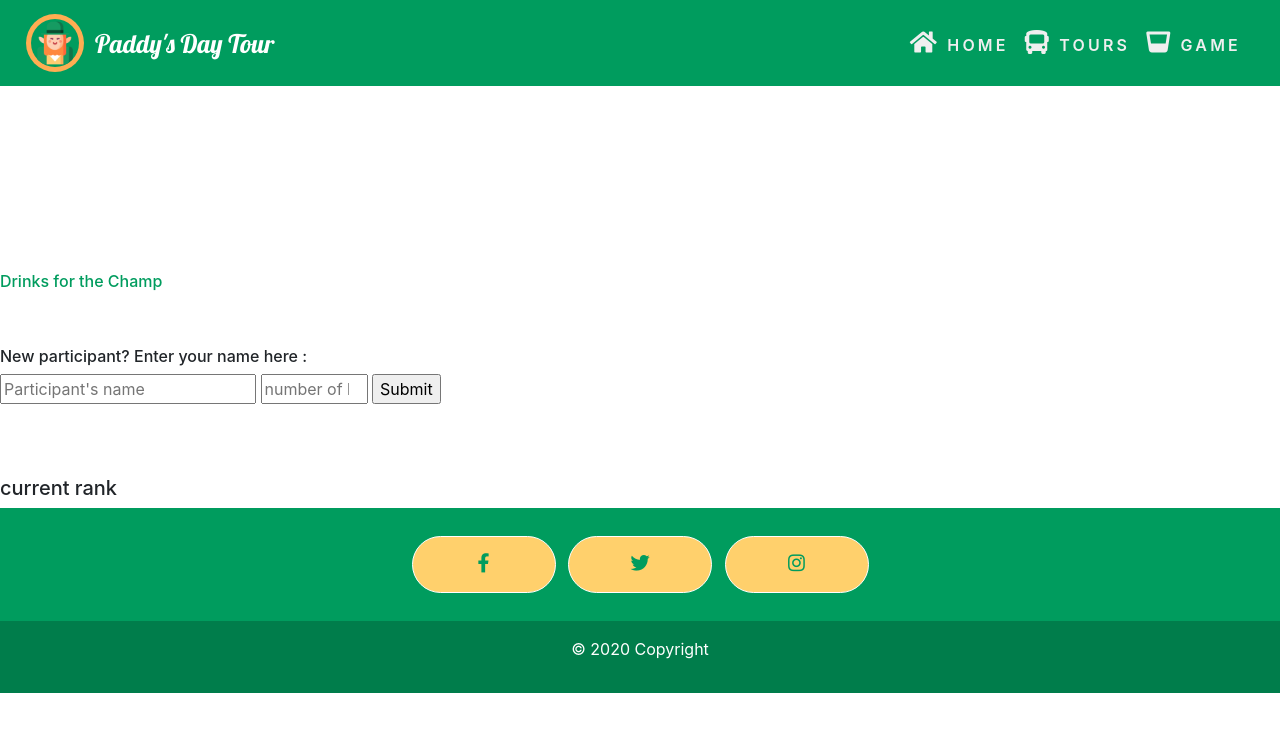
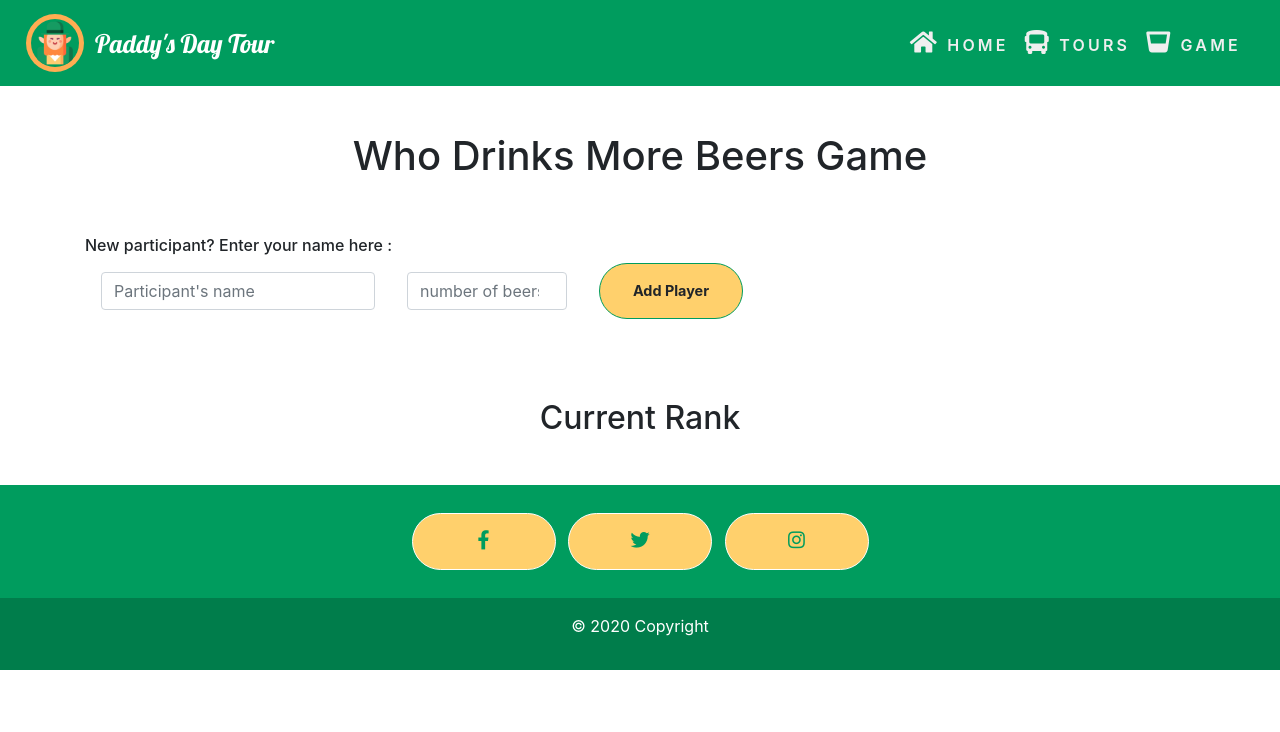
Before and after one commit to cartman1978/St-patrick-s-day-tour, a Flask app: page /game in a window 1280 px wide. Shown: the top 732 px of the page. Run offline with Flask 2, Linux system fonts and the light colour scheme; data that the repository does not hold is empty; some libraries are stand-ins or nearby versions.

Commit message:
CSS for game.html start

```diff
--- a/templates/game.html
+++ b/templates/game.html
@@ -1,55 +1,84 @@
 {% extends "base.html" %}
 {% block content %}
-<div style="margin-top: 200px;">
+<div class="container" style="margin-top: 60px;">
+
+    <br>
+    <br>
+    <br>
+    <h1 class="text-center">Who Drinks More Beers Game</h1>
+    <br>
+    <br>
+    <!-- enter participant name -->
+    <section>
+        <h6>New participant? Enter your name here :</h6>
+        <form class="form-inline" method="POST" action="{{ url_for('add_player') }}">
+            <div class="form-group mx-sm-3 mb-2">
+
+                <input class="form-control" type="text" name="input_new_player" id="input_new_player"
+                    placeholder="Participant's name">
+            </div>
+
+            <div class="form-group mx-sm-3 mb-2">
+                <input class="form-control" type="number" name="input_n_drinks" id="input_n_drinks"
+                    placeholder="number of beers" min="0" max="1000" style="width: 160px;">
+            </div>
+            <div class="form-group mx-sm-3 mb-2">
+
+                <input class="btn" type="submit" value="Add Player">
+            </div>
+        </form>
+    </section>
+
     <!-- flash messages -->
     <section>
         {% with messages = get_flashed_messages() %}
         <!-- in case there is more than one message, iterate -->
         {% if messages %}
         {% for message in messages %}
-        <div class="row flashes">
-            <h4 class="light-blue lighten-4 center-align">{{ message }}</h4>
+        <div class="mt-5">
+            <h6 class="alert alert-success" role="alert">{{ message }}</h6>
         </div>
         {% endfor%}
         {% endif %}
         {% endwith %}
     </section>
-    <br>
-    <br>
-    <br>
-    <h3>Drinks for the Champ</h3>
-    <br>
-    <br>
-    <!-- enter participant name -->
-    <section>
-        <form method="POST" action="{{ url_for('add_player') }}">
-            <h6>New participant? Enter your name here :</h6>
-            <input type="text" name="input_new_player" id="input_new_player" placeholder="Participant's name">
-            <input type="number" name="input_n_drinks" id="input_n_drinks" placeholder="number of beers" min="0"
-                max="1000">
-            <input type="submit" value="Submit">
-        </form>
-    </section>
     <!-- Load all participants and the number of drinks -->
     <br>
     <br>
     <br>
-    <h5>current rank</h5>
-    <section>
+    <h2 class="text-center">Current Rank</h2>
+    <section class="mb-5">
 
-            {% for player in players_list %}
+        <!-- form inline -->
+
+
+
+        {% for player in players_list %}
+        <br>
+        <br>
+        <form class="form-inline ">
+            <div class="form-group mx-sm-3 mb-2">
+                <input type="text" class="form-control-plaintext form-control-lg" id="name_rank" name="name_rank"
+                    value="{{ player.name }}" readonly>
+            </div>
+
+            <div class="form-group mx-sm-3 mb-2">
+                <input class="form-control form-control-lg" id="n_drinks_rank" name="n_drinks_rank" type="number"
+                    value="{{player.n_drinks}}" min="0" max="1000">
+            </div>
+
+            <div class="form-group mx-sm-3 mb-2">
+                <button class="btn" type="submit" formmethod="POST"
+                    formaction="{{ url_for('rank_update_refresh', player_id=player._id)}}">Save</button>
+            </div>
+
+            <div class="form-group mb-2">
+                <a class="btn" href="{{ url_for('delete_player', player_id=player._id)}}">Delete</a>
+            </div>
             <br>
-            <br>
-            <form>
-            <input type="text" id="name_rank" name="name_rank" value="{{ player.name }}" readonly>
-            <input id="n_drinks_rank" name="n_drinks_rank" type="number" value="{{player.n_drinks}}" min="0" max="1000">
-            <button type="submit" formmethod="POST"
-                formaction="{{ url_for('rank_update_refresh', player_id=player._id)}}">save</button>
-            <a href="{{ url_for('delete_player', player_id=player._id)}}">Delete</a>
-            <br>
-                    </form>
+        </form>
 
-            {% endfor %}
+        {% endfor %}
     </section>
 </div>
 {% endblock %}
```
